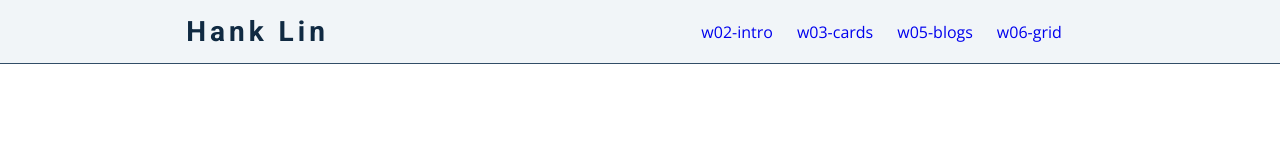
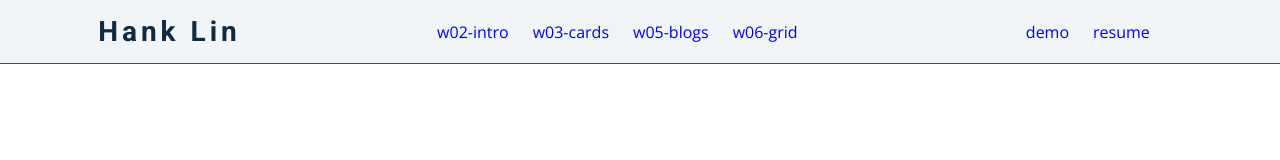
Before and after one commit to CatsSky/1111-web-demo-410418064, a plain HTML site: page demo_64.html in a window 1280 px wide. Drawn offline with nearby package versions, Linux system fonts and the light colour scheme.

Commit message:
add resume link

```diff
--- a/demo_64.html
+++ b/demo_64.html
@@ -33,6 +33,16 @@
                     <a href="#">w06-grid</a>
                 </li>
             </ul>
+
+            <ul class="nav-links">
+                <li>
+                    <a href="#">demo</a>
+                </li>
+                <li>
+                    <a href="#">resume</a>
+                </li>
+
+            </ul>
         </div>
     </nav>
 
```
Also changed, not shown: demo/md/w09/w09-1.png (added).
